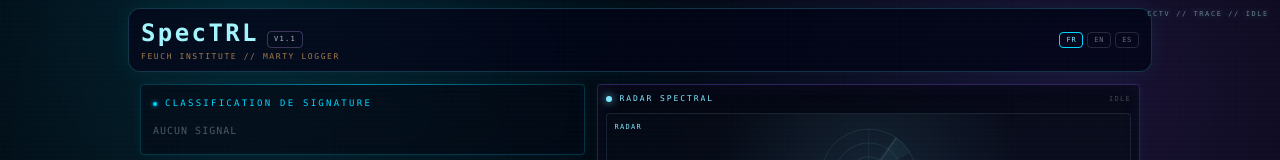
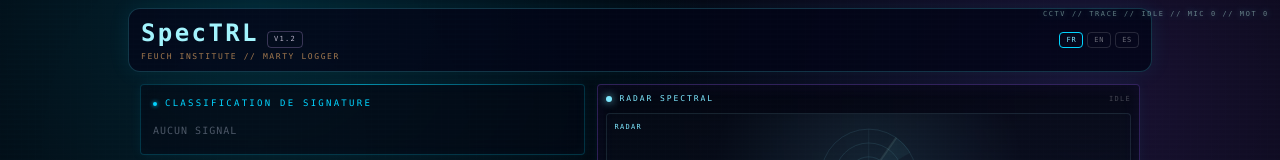
Before and after one commit to benoitlub/SpecTRL, a React (Vite) app: page / in a window 1280 px wide. Shown: the top 160 px of the page. Built offline with nearby package versions, Linux system fonts and the light colour scheme.

Commit message:
Drive SpecTRL audio and CCTV effects from mic and sensors

```diff
--- a/src/pages/Home.tsx
+++ b/src/pages/Home.tsx
@@ -49,7 +49,7 @@ function Header({ lang, setLang }: { lang: Lang; setLang: (lang: Lang) => void }
           <div className="min-w-0">
             <div className="flex flex-wrap items-baseline gap-2">
               <h1 className="font-mono text-xl font-black tracking-[0.10em] text-cyan-200 sm:text-2xl">SpecTRL</h1>
-              <span className="rounded border border-purple-300/25 px-1.5 py-0.5 text-[7px] font-mono uppercase tracking-[0.18em] text-purple-100/75">v1.1</span>
+              <span className="rounded border border-purple-300/25 px-1.5 py-0.5 text-[7px] font-mono uppercase tracking-[0.18em] text-purple-100/75">v1.2</span>
             </div>
             <div className="mt-0.5 truncate text-[7px] font-mono uppercase tracking-[0.20em] text-orange-300/62 sm:text-[8px]">Feuch Institute // Marty logger</div>
           </div>
@@ -122,34 +122,58 @@ export default function Home() {
   const { state, micPermission, audioFeatures, detectedLabel, lang, setLang, startListening, stopListening, reset } = useAudioAnalysis();
   const [latestEntry, setLatestEntry] = useState<SpectralJournalEntry | null>(null);
   const [showJournal, setShowJournal] = useState(false);
+  const [motionLevel, setMotionLevel] = useState(0);
   const savedKey = useRef("");
   const active = state.isListening || state.isAnalyzing;
+  const currentFeatures = audioFeatures || state.audioFeatures;
+  const micLevel = Math.min(1, Math.max(0, (currentFeatures?.rms || 0) * 12 + (currentFeatures?.flatness || 0) * 0.25));
+  const sensorLevel = Math.min(1, Math.max(micLevel, motionLevel));
 
-  useSpectralBeeps(active, state.scanProgress, state.isComplete);
+  useSpectralBeeps(active, state.scanProgress, state.isComplete, currentFeatures);
+
+  useEffect(() => {
+    const onMotion = (event: DeviceMotionEvent) => {
+      const acc = event.accelerationIncludingGravity;
+      const total = Math.abs(acc?.x || 0) + Math.abs(acc?.y || 0) + Math.abs(acc?.z || 0);
+      setMotionLevel(prev => Math.max(prev * 0.86, Math.min(1, Math.max(0, (total - 9.8) / 11))));
+    };
+    const onOrientation = (event: DeviceOrientationEvent) => {
+      const total = Math.abs(event.beta || 0) + Math.abs(event.gamma || 0);
+      setMotionLevel(prev => Math.max(prev * 0.9, Math.min(1, total / 180)));
+    };
+    window.addEventListener("devicemotion", onMotion);
+    window.addEventListener("deviceorientation", onOrientation);
+    const decay = window.setInterval(() => setMotionLevel(prev => prev * 0.82), 250);
+    return () => {
+      window.removeEventListener("devicemotion", onMotion);
+      window.removeEventListener("deviceorientation", onOrientation);
+      window.clearInterval(decay);
+    };
+  }, []);
 
   useEffect(() => {
     if (!state.isComplete || !state.translation) return;
     const key = `${state.translation}-${state.confidence}-${state.detectedSpecies}`;
     if (savedKey.current === key) return;
-    const entry = createSpectralJournalEntry(state, audioFeatures || state.audioFeatures);
+    const entry = createSpectralJournalEntry(state, currentFeatures);
     if (!entry) return;
     saveSpectralJournalEntry(entry);
     setLatestEntry(entry);
     setShowJournal(true);
     savedKey.current = key;
-  }, [state, audioFeatures]);
+  }, [state, currentFeatures]);
 
   useEffect(() => {
     if (state.isListening) savedKey.current = "";
   }, [state.isListening]);
 
   return (
-    <div className="relative min-h-screen overflow-x-hidden bg-[#01040c] text-slate-100">
+    <div className="relative min-h-screen overflow-x-hidden bg-[#01040c] text-slate-100" style={{ "--spectrl-sensor": sensorLevel } as React.CSSProperties}>
       <div className="absolute inset-0 bg-[radial-gradient(circle_at_20%_0%,rgba(0,212,255,0.14),transparent_32%),radial-gradient(circle_at_85%_10%,rgba(155,89,255,0.16),transparent_34%)]" />
-      <div className={`spectrl-cctv-layer ${active ? "spectrl-cctv-active" : ""}`} />
-      <div className="spectrl-cctv-band" style={{ top: active ? "12vh" : "24vh" }} />
-      <div className="spectrl-cctv-band" style={{ top: active ? "34vh" : "58vh" }} />
-      <div className="spectrl-cctv-label">CCTV // TRACE // {active ? "LIVE" : "IDLE"}</div>
+      <div className={`spectrl-cctv-layer ${active ? "spectrl-cctv-active" : ""}`} style={{ opacity: active ? 0.55 + sensorLevel * 0.28 : 0.32 + sensorLevel * 0.16 }} />
+      <div className="spectrl-cctv-band" style={{ top: `${active ? 8 + sensorLevel * 16 : 24}vh`, opacity: 0.12 + sensorLevel * 0.28 }} />
+      <div className="spectrl-cctv-band" style={{ top: `${active ? 30 + sensorLevel * 30 : 58}vh`, opacity: 0.08 + sensorLevel * 0.22 }} />
+      <div className="spectrl-cctv-label">CCTV // TRACE // {active ? "LIVE" : "IDLE"} // MIC {Math.round(micLevel * 99)} // MOT {Math.round(motionLevel * 99)}</div>
       <Header lang={lang} setLang={setLang} />
 
       <main className="relative z-10 mx-auto max-w-5xl space-y-3 px-3 py-3 pb-44">
@@ -157,7 +181,7 @@ export default function Home() {
 
         <div className="grid grid-cols-[0.92fr_1.08fr] items-start gap-2 sm:gap-3 lg:grid-cols-[0.9fr_1.1fr]">
           <SpeciesPanel state={state} lang={lang} />
-          <SensorScreensV3 radarOnly compact active={active} audioFeatures={audioFeatures || state.audioFeatures} progress={state.scanProgress} detectedLabel={detectedLabel || state.detectedSpecies} />
+          <SensorScreensV3 radarOnly compact active={active} audioFeatures={currentFeatures} progress={state.scanProgress} detectedLabel={detectedLabel || state.detectedSpecies} />
         </div>
 
         <div className="space-y-3">
```
